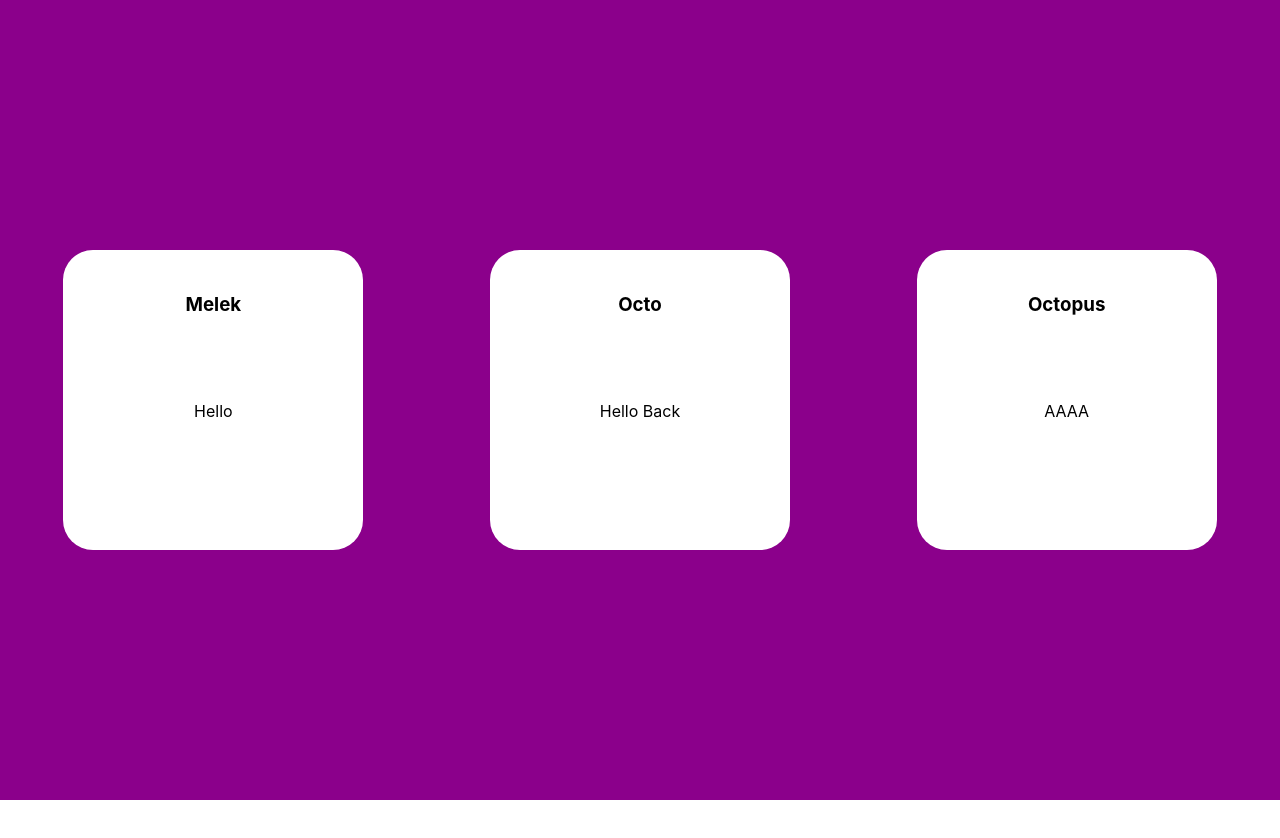
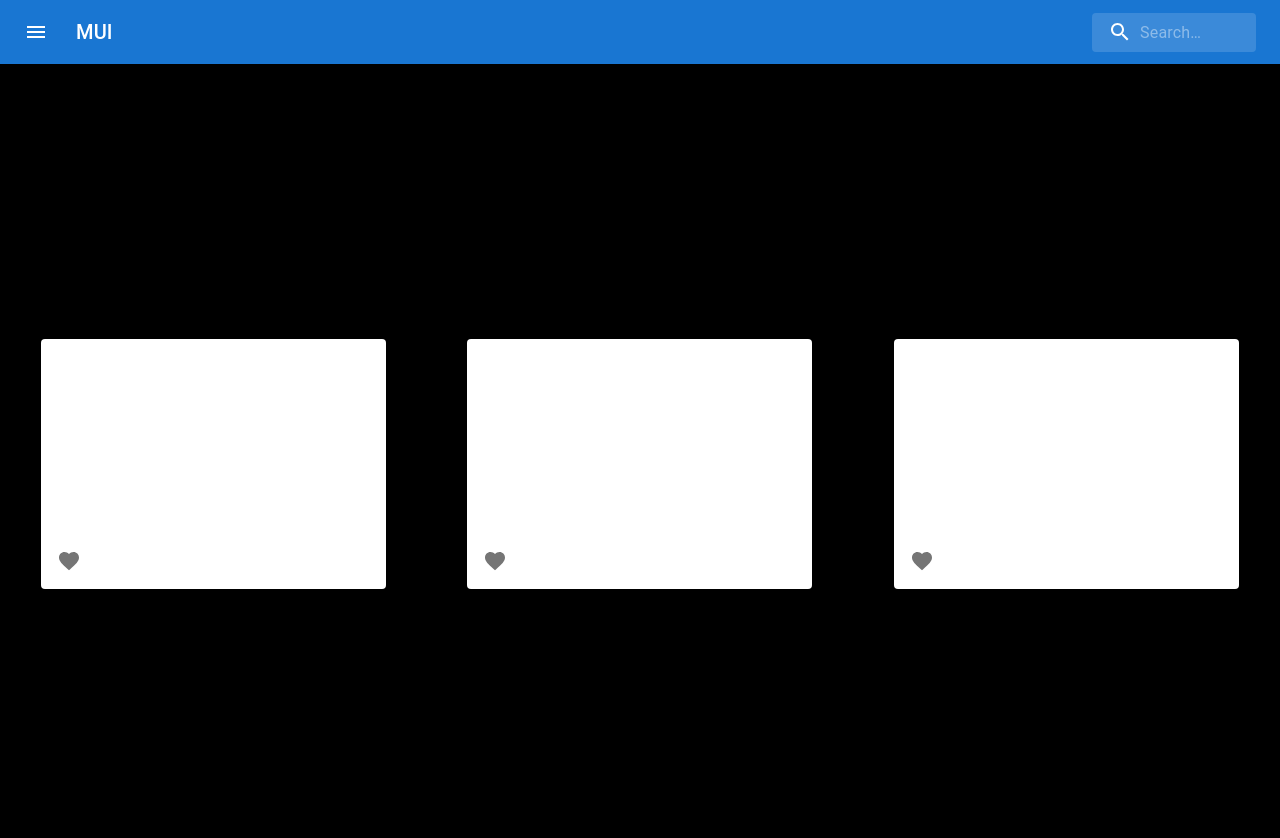
Before and after one commit to melekabbassi/react-project, a React (Create React App) app: page / in a window 1280 px wide. Shown: the top 838 px of the page. Before the commit the page ends 800 px from the top, so only its background shows below. Built offline with nearby package versions, Linux system fonts and the light colour scheme.

Commit message:
added searchBar & movieCards. link the videos and add fav

```diff
--- a/package.json
+++ b/package.json
@@ -5,6 +5,8 @@
   "dependencies": {
     "@emotion/react": "^11.7.1",
     "@emotion/styled": "^11.6.0",
+    "@material-ui/icons": "^4.11.2",
+    "@mui/icons-material": "^5.4.1",
     "@mui/material": "^5.4.1",
     "@testing-library/jest-dom": "^5.16.2",
     "@testing-library/react": "^12.1.2",
--- a/src/App.css
+++ b/src/App.css
@@ -1,23 +1,18 @@
 .App {
   min-height: 100vh;
-  background: darkmagenta;
+  background: black;
   display: flex;
   justify-content: space-around;
   align-items: center;
 }
 
-.tweet{
-  height: 300px;
+.Card{
+  height: 200px;
   width: 300px;
-  background: white;
-  border-radius: 30px;
+  background: rgb(223, 106, 106);
+  border-radius: 15px;
   display: flex;
   flex-direction: column;
   justify-content: space-around;
   align-items: center;
 }
-
-.blue{
-  color:blue;
-  font-size: 50px;
-}
--- a/src/App.js
+++ b/src/App.js
@@ -1,21 +1,19 @@
-import { useState } from 'react';
-import './App.css';
-import Tweet from "./Tweet"
-import Button from "@mui/material/Button"
+import './App.css'
+import SearchBar from './components/Bar'
+import MovieCard from './components/movieCard'
 
 function App() {
 
-  const [users, setUser] = useState([
-    {name: 'Melek', message:'Hello'},
-    {name: "Octo", message:"Hello Back"},
-    {name: "Octopus", message:"AAAA"}
-  ])
+  return (
+    <div className="searchBar">
+      <SearchBar />
 
-  return (
     <div className= "App">
-      {users.map(user=>(
-        <Tweet name={user.name} message={user.message}/>
-      ))}
+    <MovieCard />
+    <MovieCard />
+    <MovieCard />
+
+    </div>
     </div>
   );
 }
--- a/src/Tweet.js
+++ /dev/null
@@ -1,11 +0,0 @@
-function Tweet({name, message, likes}){
-    return(
-        <div className="tweet">
-            <h3>{name}</h3>
-            <p>{message}</p>
-            <h3>{likes}</h3>
-        </div>
-    );
-}
-
-export default Tweet;
--- /dev/null
+++ b/src/components/Bar.js
@@ -0,0 +1,88 @@
+import { styled, alpha } from '@mui/material/styles'
+import AppBar from '@mui/material/AppBar'
+import Box from '@mui/material/Box'
+import Toolbar from '@mui/material/Toolbar'
+import IconButton from '@mui/material/IconButton'
+import Typography from '@mui/material/Typography'
+import InputBase from '@mui/material/InputBase'
+import MenuIcon from '@mui/icons-material/Menu'
+import SearchIcon from '@mui/icons-material/Search'
+
+const Search = styled('div')(({ theme }) => ({
+  position: 'relative',
+  borderRadius: theme.shape.borderRadius,
+  backgroundColor: alpha(theme.palette.common.white, 0.15),
+  '&:hover': {
+    backgroundColor: alpha(theme.palette.common.white, 0.25),
+  },
+  marginLeft: 0,
+  width: '100%',
+  [theme.breakpoints.up('sm')]: {
+    marginLeft: theme.spacing(1),
+    width: 'auto',
+  },
+}));
+
+const SearchIconWrapper = styled('div')(({ theme }) => ({
+  padding: theme.spacing(0, 2),
+  height: '100%',
+  position: 'absolute',
+  pointerEvents: 'none',
+  display: 'flex',
+  alignItems: 'center',
+  justifyContent: 'center',
+}));
+
+const StyledInputBase = styled(InputBase)(({ theme }) => ({
+  color: 'inherit',
+  '& .MuiInputBase-input': {
+    padding: theme.spacing(1, 1, 1, 0),
+    // vertical padding + font size from searchIcon
+    paddingLeft: `calc(1em + ${theme.spacing(4)})`,
+    transition: theme.transitions.create('width'),
+    width: '100%',
+    [theme.breakpoints.up('sm')]: {
+      width: '12ch',
+      '&:focus': {
+        width: '20ch',
+      },
+    },
+  },
+}));
+
+export default function SearchBar() {
+  return (
+    <Box sx={{ flexGrow: 1 }}>
+      <AppBar position="static">
+        <Toolbar>
+          <IconButton
+            size="large"
+            edge="start"
+            color="inherit"
+            aria-label="open drawer"
+            sx={{ mr: 2 }}
+          >
+            <MenuIcon />
+          </IconButton>
+          <Typography
+            variant="h6"
+            noWrap
+            component="div"
+            sx={{ flexGrow: 1, display: { xs: 'none', sm: 'block' } }}
+          >
+            MUI
+          </Typography>
+          <Search>
+            <SearchIconWrapper>
+              <SearchIcon />
+            </SearchIconWrapper>
+            <StyledInputBase
+              placeholder="Search…"
+              inputProps={{ 'aria-label': 'search' }}
+            />
+          </Search>
+        </Toolbar>
+      </AppBar>
+    </Box>
+  );
+}
--- /dev/null
+++ b/src/components/movieCard.js
@@ -0,0 +1,26 @@
+import Card from '@mui/material/Card'
+import CardMedia from '@mui/material/CardMedia'
+import CardActions from '@mui/material/CardActions'
+import IconButton from '@mui/material/IconButton'
+import FavoriteIcon from '@mui/icons-material/Favorite'
+
+
+
+export default function MovieCard() {
+
+  return (
+    <Card sx={{ maxWidth: 345 }}>
+      <CardMedia
+        component='video'
+        height="194"
+        video={'./media/Valorant 2022.01.29 - 18.52.54.05.DVR_Trim.mp4'}
+        alt="Valorant"
+      />
+      <CardActions disableSpacing>
+        <IconButton aria-label="add to favorites">
+          <FavoriteIcon />
+        </IconButton>
+      </CardActions>
+    </Card>
+  );
+}
```
Also changed, not shown: 2 other files (tests, documents, lock files or other folders).
